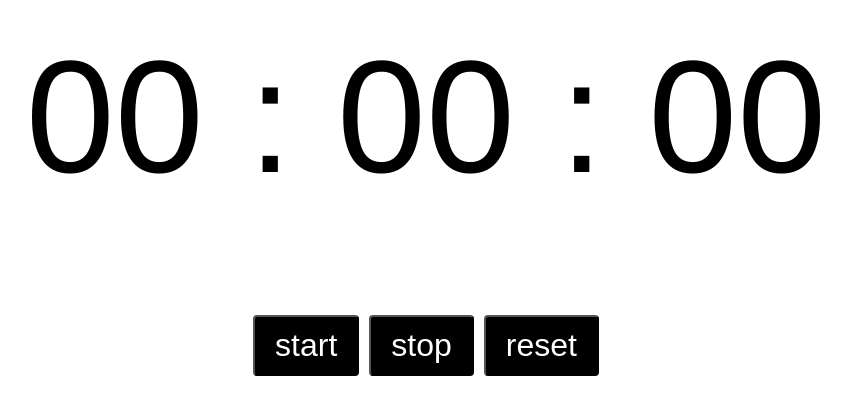
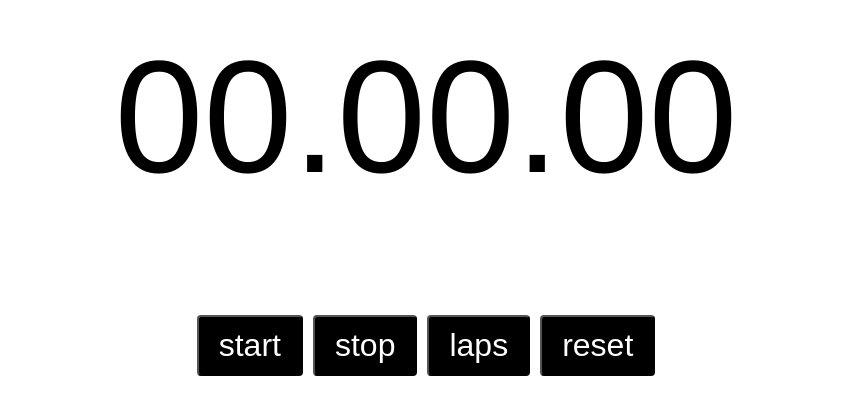
Before and after one commit to simonlarsson90/stopwatch, a React (Create React App) app: page / in a window 1280 px wide. Shown: the part 215-630 px from the top of the page, without its empty margins (214-1065 px from the left). Built offline with nearby package versions, Linux system fonts and the light colour scheme.

Commit message:
Changed to Date.now

```diff
--- a/src/components/Timer.js
+++ b/src/components/Timer.js
@@ -1,43 +1,77 @@
 import React, { useState, useEffect } from 'react';
 import '../App.css';
 
-
 function Timer() {
+  const [time, setTime] = useState(0)
+  const [start, setStart] = useState(0)
   const [status, setStatus] = useState(false)
-  const [timer, setTimer] = useState(0)
+  const [splits, setSplits] = useState([])
 
 
-  // Varje gång status ändras körs den här useEffect
+
+  const startTimer = () => {
+    setTime(time)
+    setStart(Date.now() - time)
+    console.log(time)
+    setStatus(true)
+  }
+
+  const stopTimer = () => {
+    setStatus(false)
+  }
+
+  const resetInterval = () => {
+    setTime(0)
+    setSplits([])
+  }
+
+  const createLap = () => {
+    setSplits([...splits, time])
+  }
+
+
+
+
+  //Varje gång status ändras körs den här useEffect
   useEffect(() => {
     if (status === true) {
-      // från useRef använder vi .current
-      const intervalId = setInterval(() => {
 
-        // Lägger på 10 till förra värdet (körs varje millesekund)
-        setTimer(prev => prev + 10)
-      }, 10)
+      const intervalId = setInterval(() => setTime(Date.now() - start), 10)
 
       // Avslutar intervalen
       return () => clearInterval(intervalId)
     }
-  }, [status])
+  })
 
 
 
-  let centiseconds = ("0" + (Math.floor(timer / 10) % 100)).slice(-2);
-  let seconds = ("0" + (Math.floor(timer / 1000) % 60)).slice(-2);
-  let minutes = ("0" + (Math.floor(timer / 60000) % 60)).slice(-2);
-  let hours = ("0" + Math.floor(timer / 3600000)).slice(-2);
-
-
+  function formatTime(ms) {
+    let min = Math.floor((ms / (1000 * 60)) % 60);
+    let sec = ((ms % 60000) / 1000).toFixed(2);
+    return `${min < 10 ? '0' + min : min}.${sec < 10 ? '0' + sec : sec}`;
+  }
 
   return (
     <div className="App">
-      <div className="Timer">{hours} : {minutes} : {seconds}</div>
+      <div className="Timer">{formatTime(time)}</div>
       <div className="Btn">
-      <button onClick={() => { setStatus(true) }}>start</button>
-      <button onClick={() => { setStatus(false) }}>stop</button>
-      <button onClick={() => { setTimer(0) }}>reset</button>
+
+        <button onClick={() => { startTimer() }}>start</button>
+        <button onClick={() => { stopTimer() }}>stop</button>
+        <button onClick={() => { createLap() }}>laps</button>
+        <button onClick={() => { resetInterval() }}>reset</button>
+        <ul>
+          {
+            splits.map((l, id) => {
+              console.log(id)
+              return (
+                <li key={id}>
+                  <p>LAP {id + 1}</p> + {formatTime(l)}
+                </li>
+              )
+            })
+          }
+        </ul>
       </div>
     </div>
   );
```
Lines whose indentation alone changed are shown as unchanged.
